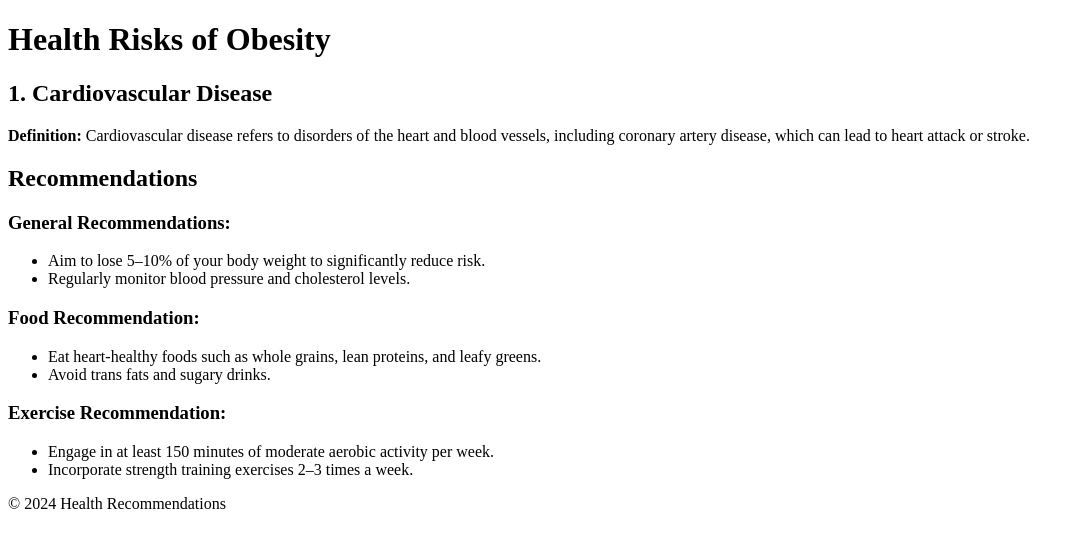
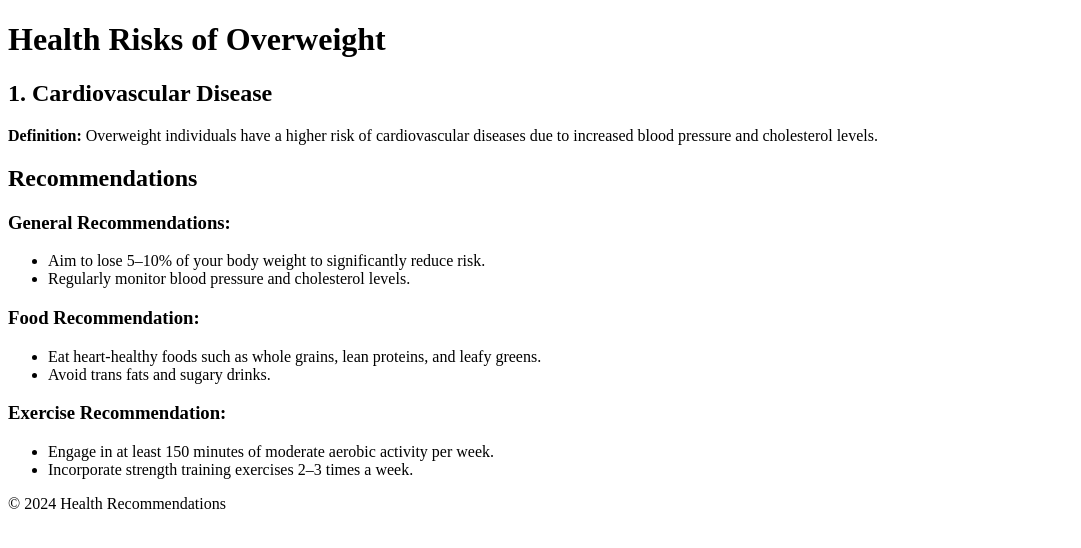
Before and after one commit to HealthRecos/HealthRecos.github.io, a plain HTML site: page index.html in a window 1280 px wide. Shown: the whole page, without its empty margins (0-1081 px from the left). Drawn offline with Linux system fonts and the light colour scheme.

Commit message:
Add files via upload

```diff
--- a/index.html
+++ b/index.html
@@ -3,16 +3,16 @@
 <head>
     <meta charset="UTF-8">
     <meta name="viewport" content="width=device-width, initial-scale=1.0">
-    <title>Health Risks of Obesity</title>
+    <title>Health Risks of Overweight</title>
 </head>
 <body>
     <header>
-        <h1>Health Risks of Obesity</h1>
+        <h1>Health Risks of Overweight</h1>
     </header>
     <main>
         <section>
             <h2>1. Cardiovascular Disease</h2>
-            <p><strong>Definition:</strong> Cardiovascular disease refers to disorders of the heart and blood vessels, including coronary artery disease, which can lead to heart attack or stroke.</p>
+            <p><strong>Definition:</strong> Overweight individuals have a higher risk of cardiovascular diseases due to increased blood pressure and cholesterol levels.</p>
         </section>
 
         <section>
```
